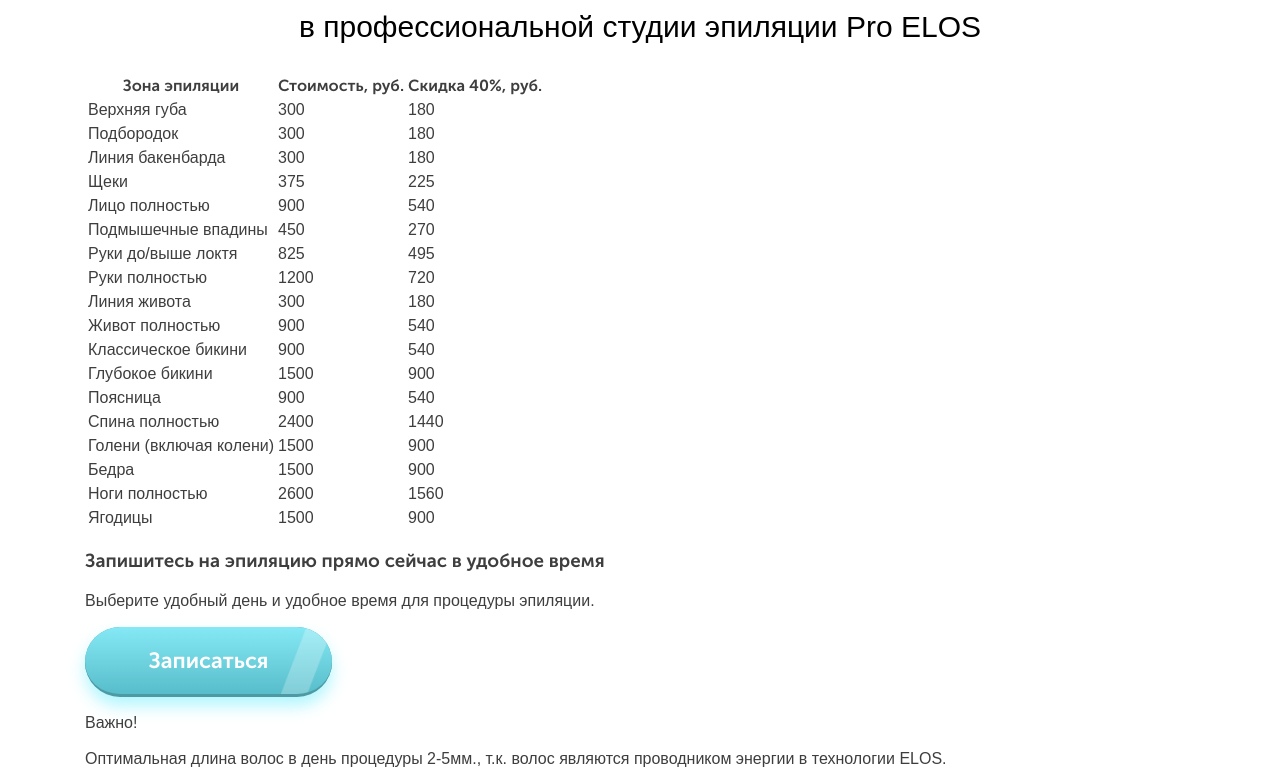
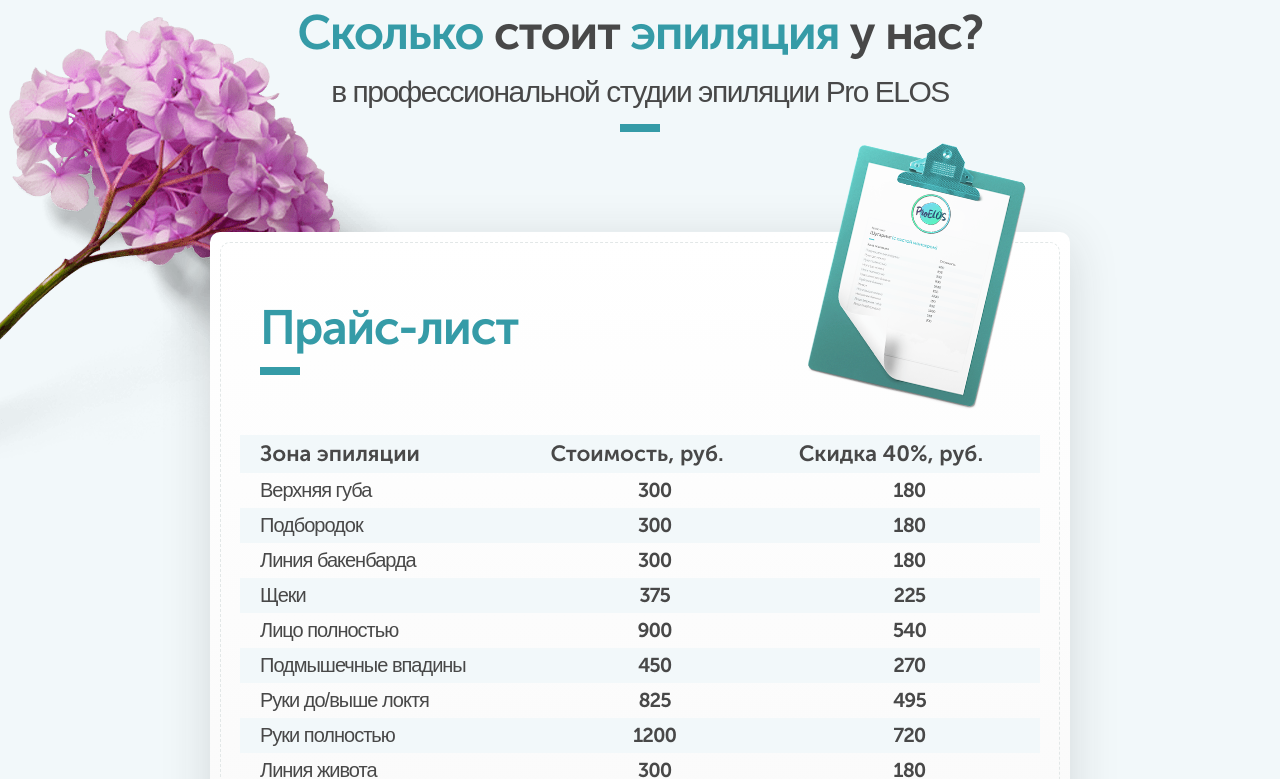
Before and after one commit to Verta-master/proelos, a plain HTML site: page index.html in a window 1280 px wide. Shown: the part 2481-3260 px from the top of the page. Drawn offline with nearby package versions, Linux system fonts and the light colour scheme; a web font is replaced by a local one.

Commit message:
Update 2020-11-17T05:25:06.918Z

```diff
--- a/css/style.css
+++ b/css/style.css
@@ -528,6 +528,20 @@
   width: 40px;
   height: 8px;
   background-color: #359ba7;
+}
+h3,
+.title-3 {
+  margin-top: 0;
+  margin-bottom: 10px;
+  letter-spacing: -1.5px;
+  font-size: 36px;
+  line-height: 38px;
+  color: #484848;
+  font-weight: 700;
+}
+h3 span,
+.title-3 span {
+  color: #359ba7;
 }
 .title-top {
   margin: 0;
@@ -1692,3 +1706,189 @@
   height: 22px;
   background-image: url(../img/icons/percent.png);
 }
+.alarm {
+  position: relative;
+  z-index: 2;
+  margin-bottom: 30px;
+  letter-spacing: -1.5px;
+  font-size: 24px;
+  padding: 40px 50px 30px 190px;
+  color: #858585;
+  border-radius: 10px;
+  background-color: #fff;
+}
+.alarm::after {
+  content: '';
+  height: 5px;
+  position: absolute;
+  left: 15px;
+  right: 15px;
+  bottom: -5px;
+  z-index: -1;
+  background: #e8e8e8;
+  border-radius: 10px;
+}
+.alarm::before {
+  content: "";
+  position: absolute;
+  top: 50%;
+  -webkit-transform: translateY(-50%);
+          transform: translateY(-50%);
+  left: 60px;
+  width: 100px;
+  height: 89px;
+  background-image: url(../img/icons/34.png);
+  background-repeat: no-repeat;
+  background-size: contain;
+}
+.alarm p {
+  margin: 0;
+}
+.alarm .alarm__title {
+  margin-bottom: 10px;
+}
+.alarm span {
+  color: #5bbfcb;
+  font-weight: 500;
+}
+.alarm__title {
+  font: 30px;
+  font-weight: 700;
+  color: #484848;
+}
+.price {
+  position: relative;
+  padding-top: 100px;
+  padding-bottom: 40px;
+  background-color: #f2f8fa;
+}
+.price .title-2 b {
+  font-weight: 300;
+  font-size: 30px;
+  color: #484848;
+}
+.price::before {
+  content: "";
+  position: absolute;
+  left: 0;
+  top: 150px;
+  width: 512px;
+  height: 484px;
+  background-image: url(../img/icons/flower.png);
+  background-repeat: no-repeat;
+  background-size: contain;
+}
+.price__block {
+  position: relative;
+  width: 860px;
+  max-width: 100%;
+  margin-bottom: 30px;
+  margin-top: 100px;
+  padding: 60px 30px;
+  margin-left: auto;
+  margin-right: auto;
+  background-color: #fff;
+  background-image: -webkit-gradient(linear, left top, left bottom, from(#ffffff), to(#f6f6f6));
+  background-image: linear-gradient(to bottom, #ffffff, #f6f6f6);
+  border-radius: 10px;
+  -webkit-box-shadow: 0 10px 50px 0 rgba(39, 39, 39, 0.15);
+          box-shadow: 0 10px 50px 0 rgba(39, 39, 39, 0.15);
+}
+.price__block::before {
+  content: '';
+  position: absolute;
+  top: 10px;
+  left: 10px;
+  bottom: 10px;
+  right: 10px;
+  z-index: 2;
+  border: 1px dashed #e2e7e7;
+  border-radius: 10px;
+}
+.price__block::after {
+  content: "";
+  width: 223px;
+  height: 269px;
+  position: absolute;
+  top: -90px;
+  right: 40px;
+  z-index: 5;
+  background-image: url(../img/icons/note.png);
+  background-repeat: no-repeat;
+  background-size: contain;
+}
+.price__block .title-2 {
+  padding-left: 20px;
+}
+.price__block .title-2::after {
+  left: 20px;
+}
+.price__table {
+  width: 100%;
+  margin-top: 60px;
+  margin-bottom: 35px;
+  color: #484848;
+  border-collapse: collapse;
+}
+.price__table th {
+  padding: 5px 20px;
+  font-size: 22px;
+  font-weight: 700;
+  text-align: left;
+}
+.price__table td {
+  padding: 5px 20px;
+  font-size: 20px;
+  letter-spacing: -1px;
+}
+.price__table td:nth-child(2),
+.price__table td:nth-child(3) {
+  text-align: center;
+  font-weight: 700;
+}
+.price__table tr:nth-child(2n + 1) {
+  background-color: #f2f8fa;
+}
+.price__wrap {
+  position: relative;
+  padding: 25px 20px;
+  padding-bottom: 0;
+  display: -webkit-box;
+  display: -ms-flexbox;
+  display: flex;
+  -webkit-box-pack: justify;
+      -ms-flex-pack: justify;
+          justify-content: space-between;
+  -webkit-box-align: start;
+      -ms-flex-align: start;
+          align-items: flex-start;
+}
+.price__wrap::before {
+  content: "";
+  position: absolute;
+  top: 0;
+  left: 20px;
+  right: 20px;
+  height: 1px;
+  background-color: #dbdbdb;
+}
+.price__text {
+  width: calc(100% - 250px);
+  font-size: 24px;
+  letter-spacing: -0.5px;
+}
+.price__text p {
+  margin: 0;
+}
+.price__btn {
+  width: 240px;
+  height: 60px;
+  padding-left: 20px;
+  margin-top: 15px;
+}
+.price__btn::before {
+  width: 16px;
+  height: 14px;
+  left: 40px;
+  background-image: url(../img/icons/36.png);
+}
--- a/index.html
+++ b/index.html
@@ -95,8 +95,9 @@
     <section class="price">
       <div class="wrapper">
         <p class="title-top title-center">Цены на услуги</p>
-        <h2 class="title-2 title-center"><span>Сколько</span> стоит <span>эпиляция</span> у нас?</h2>
-        <p class="title-bottom title-center">в профессиональной студии эпиляции Pro ELOS</p>
+        <h2 class="title-2 title-center"><span>Сколько</span> стоит <span>эпиляция</span> у нас?<br><b>в профессиональной студии эпиляции Pro ELOS</b></h2>
+        <div class="price__block">
+          <p class="title-2"><span>Прайс-лист</span></p>
           <table class="price__table">
             <tr>
               <th>Зона эпиляции</th>
@@ -202,14 +203,13 @@
             <a href="#" class="btn price__btn">Записаться</a>
           </div>
         </div>
-    </section>
 
         <div class="alarm">
-      <div class="wrapper">
           <p class="alarm__title">Важно!</p>
           <p>Оптимальная длина волос в день процедуры <span>2-5мм.</span>, т.к. волос являются проводником энергии в <span>технологии ELOS.</span></p>
         </div>
       </div>
+    </section>
 
     <section class="complex">
       <div class="wrapper">
--- a/js/jquery.ui.touch-punch.min.js
+++ /dev/null
@@ -1,11 +0,0 @@
-/*!
- * jQuery UI Touch Punch 0.2.3
- *
- * Copyright 2011–2014, Dave Furfero
- * Dual licensed under the MIT or GPL Version 2 licenses.
- *
- * Depends:
- *  jquery.ui.widget.js
- *  jquery.ui.mouse.js
- */
-!function(a){function f(a,b){if(!(a.originalEvent.touches.length>1)){a.preventDefault();var c=a.originalEvent.changedTouches[0],d=document.createEvent("MouseEvents");d.initMouseEvent(b,!0,!0,window,1,c.screenX,c.screenY,c.clientX,c.clientY,!1,!1,!1,!1,0,null),a.target.dispatchEvent(d)}}if(a.support.touch="ontouchend"in document,a.support.touch){var e,b=a.ui.mouse.prototype,c=b._mouseInit,d=b._mouseDestroy;b._touchStart=function(a){var b=this;!e&&b._mouseCapture(a.originalEvent.changedTouches[0])&&(e=!0,b._touchMoved=!1,f(a,"mouseover"),f(a,"mousemove"),f(a,"mousedown"))},b._touchMove=function(a){e&&(this._touchMoved=!0,f(a,"mousemove"))},b._touchEnd=function(a){e&&(f(a,"mouseup"),f(a,"mouseout"),this._touchMoved||f(a,"click"),e=!1)},b._mouseInit=function(){var b=this;b.element.bind({touchstart:a.proxy(b,"_touchStart"),touchmove:a.proxy(b,"_touchMove"),touchend:a.proxy(b,"_touchEnd")}),c.call(b)},b._mouseDestroy=function(){var b=this;b.element.unbind({touchstart:a.proxy(b,"_touchStart"),touchmove:a.proxy(b,"_touchMove"),touchend:a.proxy(b,"_touchEnd")}),d.call(b)}}}(jQuery);
```
Also changed, not shown: css/style.min.css. Lines whose indentation alone changed are shown as unchanged.
